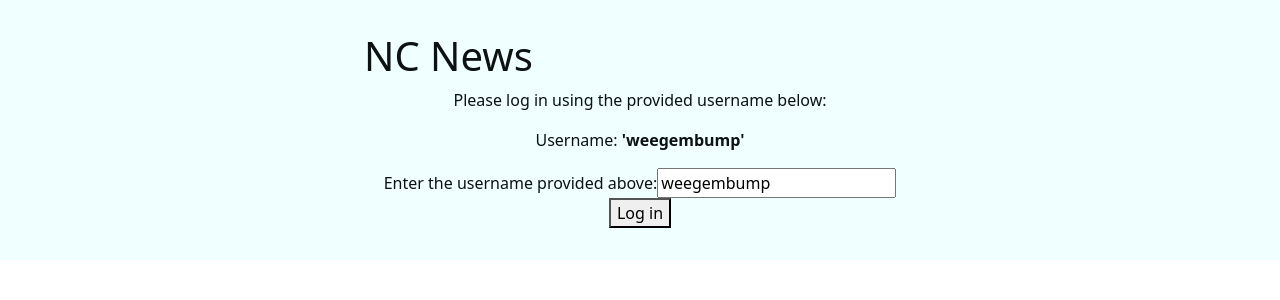
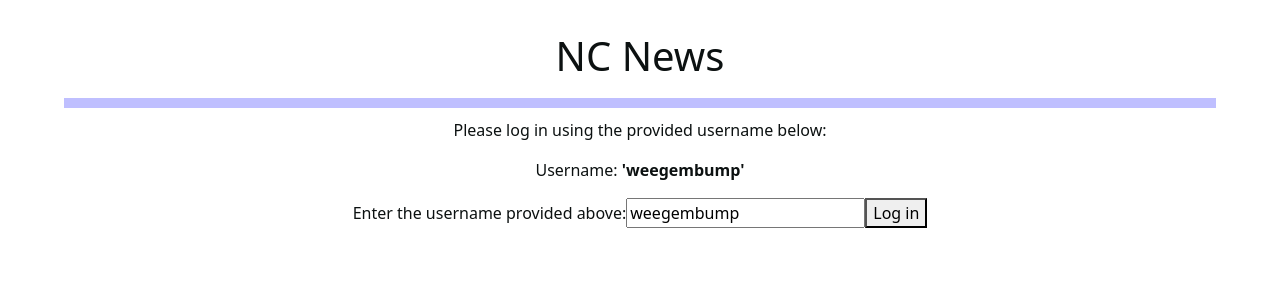
Before and after one commit to FreemindNation/nc-news, a React (Vite) app: page / in a window 1280 px wide. Shown: the top 300 px of the page. Built offline with nearby package versions, Linux system fonts and the light colour scheme.

Commit message:
Edit Header layout with material ui. Edit comment adder form

```diff
--- a/src/App.css
+++ b/src/App.css
@@ -4,7 +4,7 @@
   padding: 2rem;
   text-align: center;
   color:rgb(12, 17, 17);
-  background-color: azure;
+  /* background-color: #90e0ef; */
   /* background-color: rgb(10, 48, 92); */
 }
 
@@ -32,10 +32,10 @@
   gap: 2em;
 }
 
-.comment-form {
+/* .comment-form {
   display: inline-flex;
   flex-direction: column;
-}
+} */
 .card-footer {
   display: flex;
   flex-direction: row;
--- a/src/App.jsx
+++ b/src/App.jsx
@@ -22,7 +22,7 @@ const App = () => {
 
 
   return (
-    <Container maxWidth='sm'>
+    <Container>
       <UserProvider>
         <ErrorProvider>
           <BrowserRouter>
--- a/src/components/CommentAdder.jsx
+++ b/src/components/CommentAdder.jsx
@@ -2,7 +2,7 @@ import { useState, useContext } from "react";
 import { UserContext } from "../contexts/UserContext";
 import { postComment } from "../utils/api-calls";
 import { ErrorContext } from "../contexts/ErrorContext";
-import { Button, FormControl, FormLabel } from "@mui/material";
+import { Button, FormControl, FormLabel, TextField } from "@mui/material";
 
 const CommentAdder = ({ article, setArticle, setComments, commentsError }) => {
   const { user, setUser } = useContext(UserContext);
@@ -48,12 +48,16 @@ const CommentAdder = ({ article, setArticle, setComments, commentsError }) => {
       <br/>
       {commentsError ? null : (
         <>
-          <FormControl action="" className="comment-form" onSubmit={handleSubmit}>
-            <label htmlFor="new-comment">Comment below:</label>
-            <textarea
+          <form action="" className="comment-form" onSubmit={handleSubmit}>
+            <TextField
               value={newComment}
-              multiline="true"
+              fullWidth
+              multiline
+              minRows={3}
+              maxRows={20}
               id="new-comment"
+              variant="outlined"
+              label='Comment below'
               placeholder="what's your thought?"
               onChange={handleChange}
               required
@@ -61,7 +65,7 @@ const CommentAdder = ({ article, setArticle, setComments, commentsError }) => {
             <Button variant="outlined" size="small" type="submit" disabled={isPosting}>
               {isPosting ? "Posting comment..." : "Add comment"}
             </Button>
-          </FormControl>
+          </form>
           <br />
         </>
       )}
--- a/src/components/Header.jsx
+++ b/src/components/Header.jsx
@@ -1,9 +1,11 @@
 import Grid2 from "@mui/material/Unstable_Grid2/Grid2";
+import { Divider, Stack } from "@mui/material";
 const Header = ()=> {
     return (
-        <Grid2 container wrap="wrap">
+        <Stack container wrap="wrap">
             <h1>NC News</h1>
-        </Grid2>
+            <Divider variant="fullWidth" style={{ margin: "10px 0", border: '5px solid blue' }} />
+        </Stack>
     )
 }
 
```
